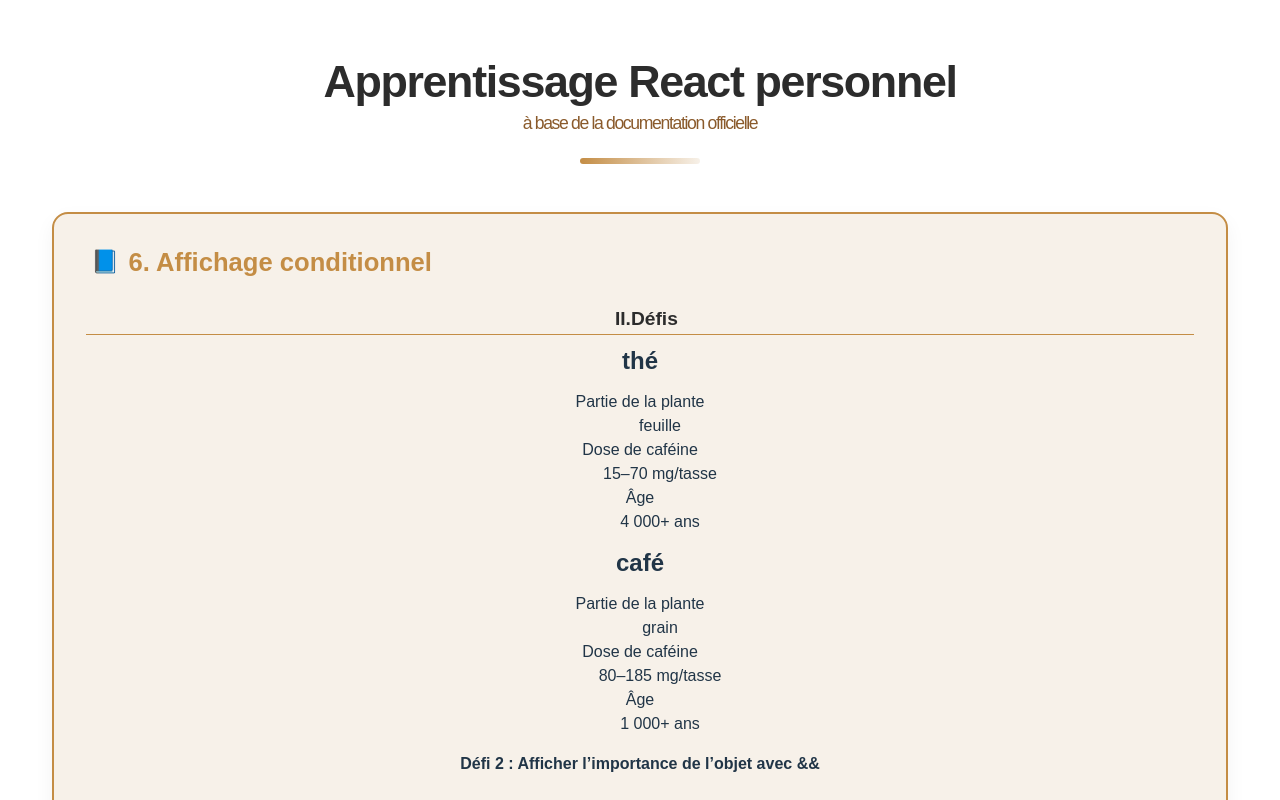
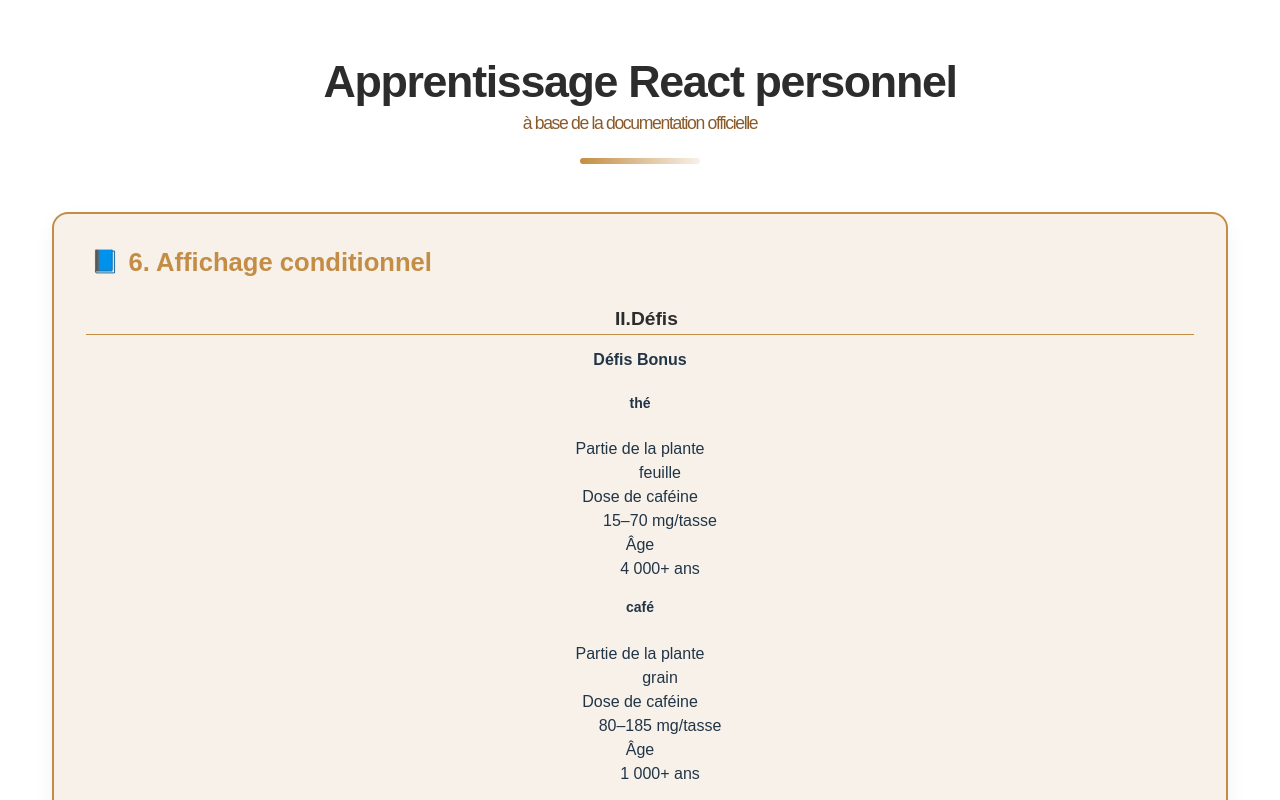
Before and after one commit to Patience-Kori1/auto-traning-react, a React (Vite) app: page / in a window 1280 px wide. Shown: the top 800 px of the page. Built offline with nearby package versions, Linux system fonts and the light colour scheme.

Commit message:
feat(conditional-rendering): added bonus data-driven version with unknown case handling (Challenge 4)
- Created a drinksData object to centralize beverage information
- Implemented dynamic selection using drinksData[name]
- Added safety condition displaying 'Unknown drink' if key does not exist

```diff
--- a/src/components/2_Describing_UI/6_Affichage_Conditionnel.jsx
+++ b/src/components/2_Describing_UI/6_Affichage_Conditionnel.jsx
@@ -2,7 +2,7 @@
 import Defi_1_Afficher_Icon_Ternaire from "./support_files/for_6/Defi_1_Afficher_Icon_Ternaire";4
 import Defi_2_Operateur_Logique_Condition_Rendu from "./support_files/for_6/Defi_2_Operateur_Logique_Condition_Rendu";
 import Defi_3_Affectation_Variable_Condition from "./support_files/for_6/Defi_3_Affectation_Variable_Condition";
-
+import Defi_4_Bonus_Affectation_Variable from "./support_files/for_6/Defi_4_Bonus_Affectation_Variable";
 function Item({ name, isPacked }) {
 
     // 1. Rendu conditionnel avec deux possibilités d'affichage de deux branches (les isPacked avec un done et les false sans done)
@@ -78,6 +78,7 @@
         <div>
             <section>
                 <h3 className=  "lesson-title">II.Défis</h3>
+                <Defi_4_Bonus_Affectation_Variable/>
                 <Defi_3_Affectation_Variable_Condition/>
                 <Defi_2_Operateur_Logique_Condition_Rendu/>
                 <Defi_1_Afficher_Icon_Ternaire/>
--- a/src/components/2_Describing_UI/support_files/for_6/Defi_3_Affectation_Variable_Condition.jsx
+++ b/src/components/2_Describing_UI/support_files/for_6/Defi_3_Affectation_Variable_Condition.jsx
@@ -24,11 +24,12 @@
   //     caffeine = '80–185 mg/tasse';
   //     age = '1 000+ ans';
   // }
+
   const { part, caffeine, age } = drinks[name];
 
   return (
   <section>
-        <h1>{name}</h1>
+      <h5>{name}</h5>
       <dl>
         <dt>Partie de la plante</dt>
           <dd>{part}</dd>
@@ -44,6 +45,7 @@
 export default function Defi_3_Affectation_Variable_Condition() {
   return (
     <div>
+      <h4>Défis cours</h4>
       <Drink name="thé" />
       <Drink name="café" />
     </div>
--- /dev/null
+++ b/src/components/2_Describing_UI/support_files/for_6/Defi_4_Bonus_Affectation_Variable.jsx
@@ -0,0 +1,54 @@
+import React from 'react'
+
+const drinksData = {
+  thé: {
+    part: 'feuille',
+    caffeine: '15–70 mg/tasse',
+    age: '4 000+ ans',
+  },
+  café: {
+    part: 'grain',
+    caffeine: '80–185 mg/tasse',
+    age: '1 000+ ans',
+  },
+  maté: {
+    part: 'feuille',
+    caffeine: '65–130 mg/tasse',
+    age: '500+ ans',
+  },
+};
+
+function Drink({ name }) {
+  const drink = drinksData[name];
+
+  if (!drink) {
+    return <p>Boisson inconnue</p>;
+  }
+
+  return (
+    <section>
+      <h5>{name}</h5>
+      <dl>
+        <dt>Partie de la plante</dt>
+        <dd>{drink.part}</dd>
+
+        <dt>Dose de caféine</dt>
+        <dd>{drink.caffeine}</dd>
+
+        <dt>Âge</dt>
+        <dd>{drink.age}</dd>
+      </dl>
+    </section>
+  );
+}
+
+
+export default function Defi_4_Bonus_Affectation_Variable() {
+  return (
+    <div>
+        <h4>Défis Bonus</h4>
+        <Drink name="thé" />
+        <Drink name="café" />
+    </div>
+  );
+}
```
Lines whose indentation alone changed are shown as unchanged.
